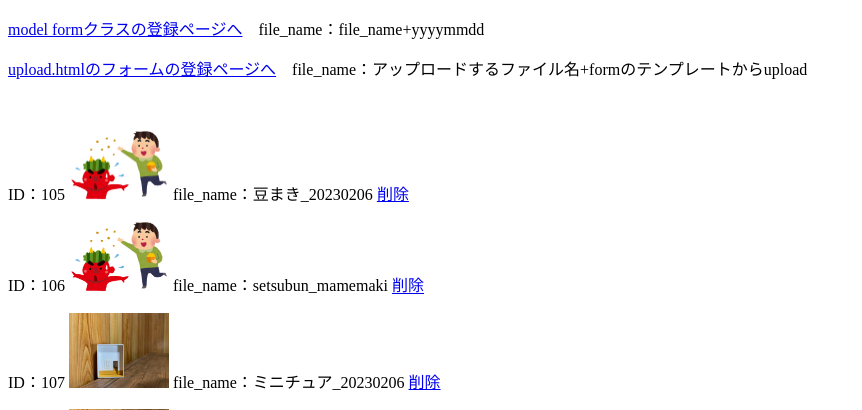
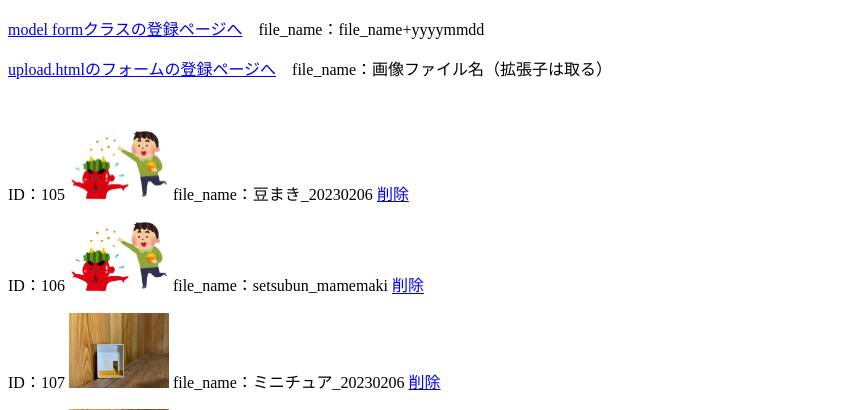
Before and after one commit to puji8493/upload_pictures, a Django app: page /list/ in a window 1280 px wide. Shown: the top 410 px of the page, without its empty margins (0-862 px from the left). Run offline with Django 4.2, Linux system fonts and the light colour scheme; data comes from the database, SQL or seed files in the repository.

Commit message:
コメント編集

```diff
--- a/pictures/templates/list.html
+++ b/pictures/templates/list.html
@@ -7,7 +7,7 @@
 <body>
     <div>
         <P><a href="{% url 'pictures:top' %}">model formクラスの登録ページへ</a>　file_name：file_name+yyyymmdd</p>
-        <P><a href="{% url 'pictures:picture_upload' %}">upload.htmlのフォームの登録ページへ</a>　file_name：アップロードするファイル名+formのテンプレートからupload</p>
+        <P><a href="{% url 'pictures:picture_upload' %}">upload.htmlのフォームの登録ページへ</a>　file_name：画像ファイル名（拡張子は取る）</p>
         <br>
         {% for object in uploadfile_list %}
         <tr>
```
